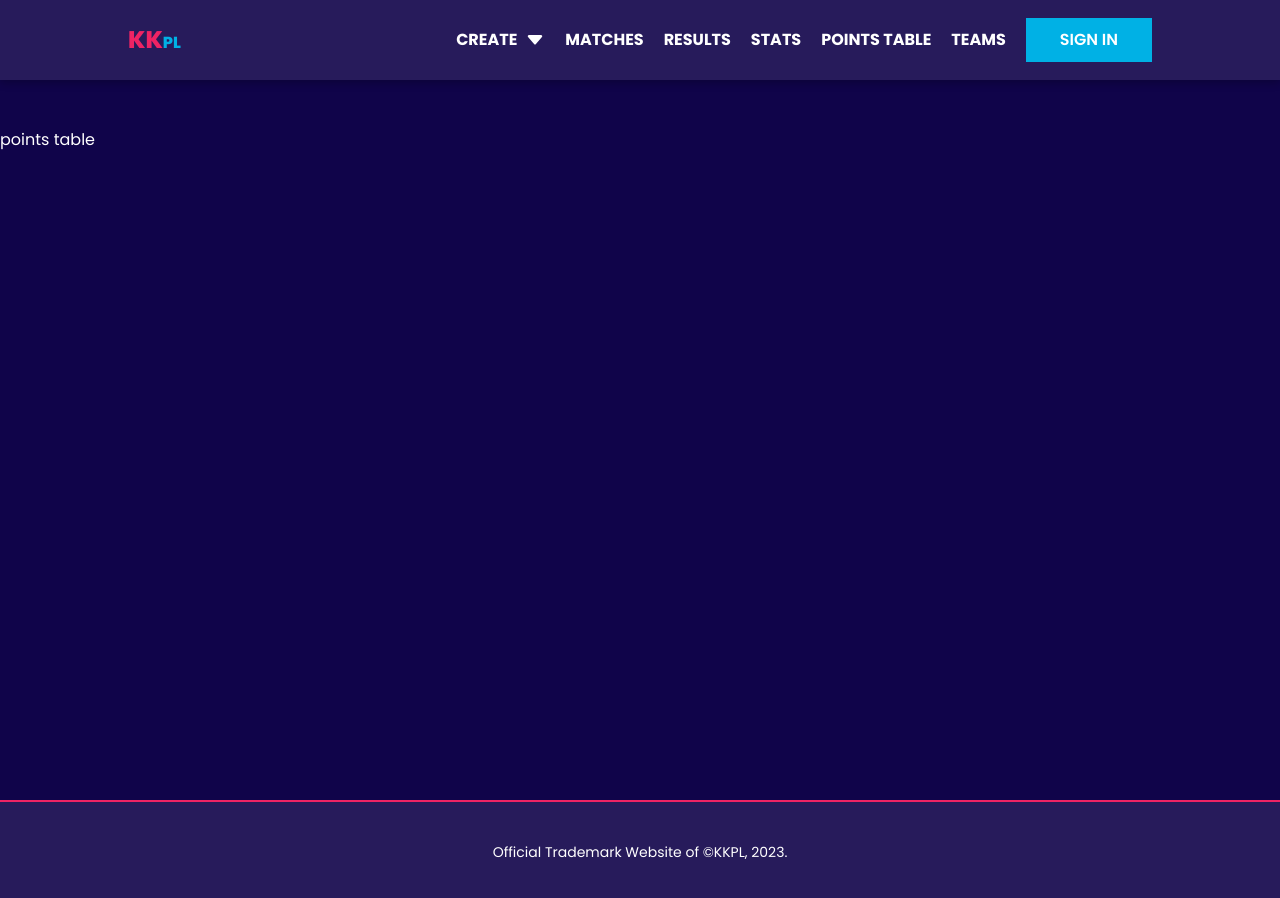
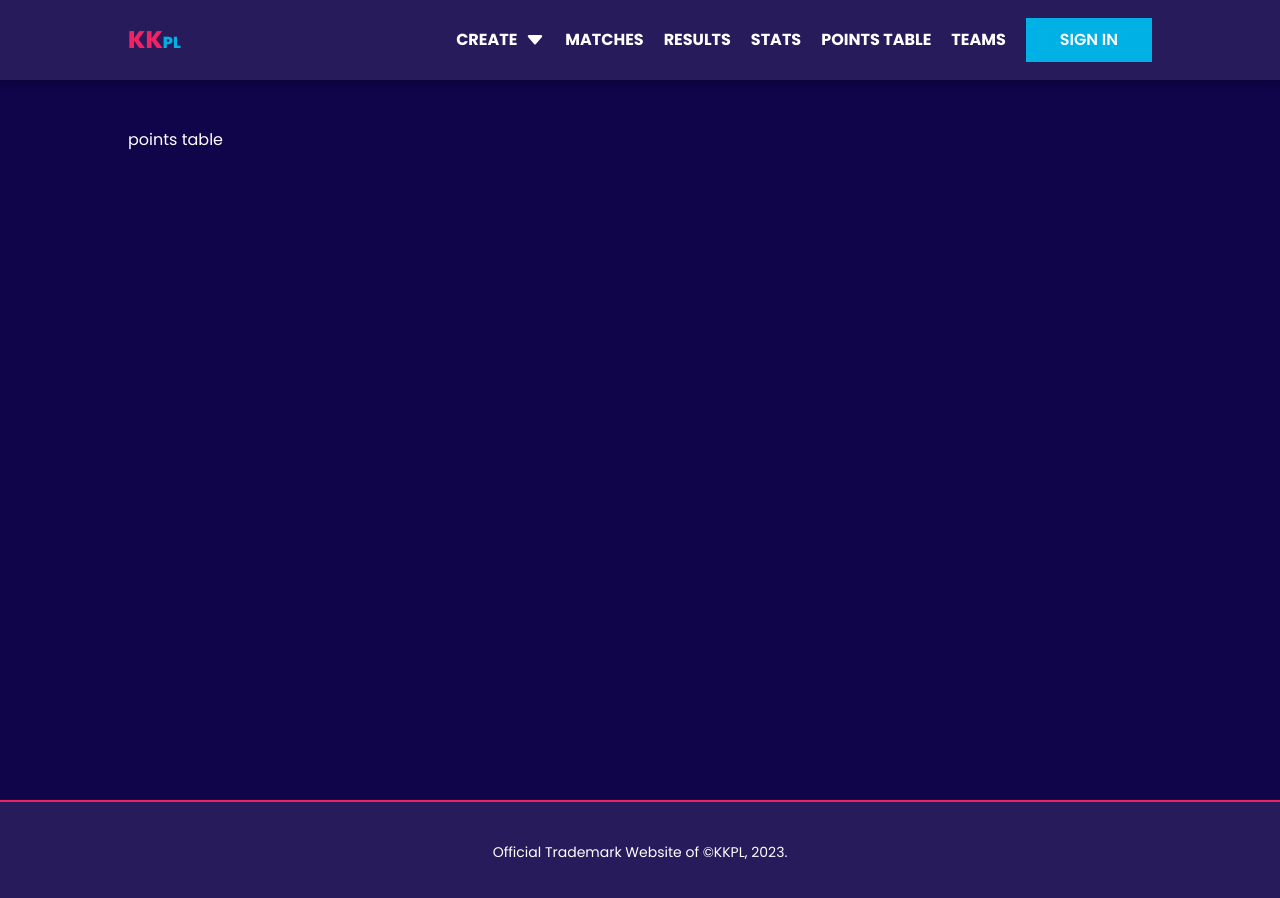
Before and after one commit to mjaumi/NEXT-KKPL-fantasy-premier-league, a Next.js app: page /point-table in a window 1280 px wide. Shown: the top 898 px of the page. Built offline with nearby package versions, Linux system fonts and the light colour scheme.

Commit message:
class names added to points table page section

```diff
--- a/src/app/point-table/page.tsx
+++ b/src/app/point-table/page.tsx
@@ -9,7 +9,7 @@ export const metadata: Metadata = {
 export default function PointsTablePage() {
   // rendering the points table page here
   return (
-    <section>
+    <section className='w-[90%] lg:w-4/5 max-w-[1500px] mx-auto'>
       <h1>points table</h1>
     </section>
   );
```
